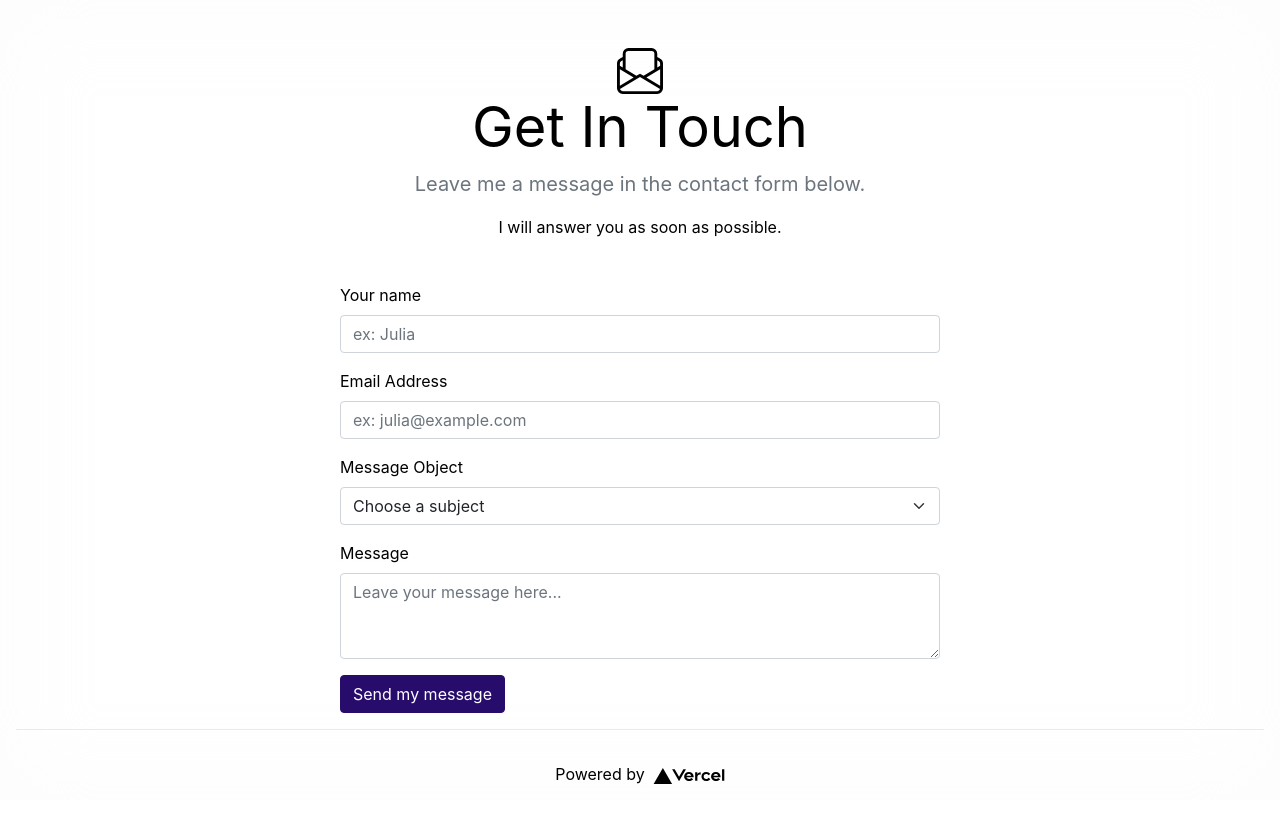
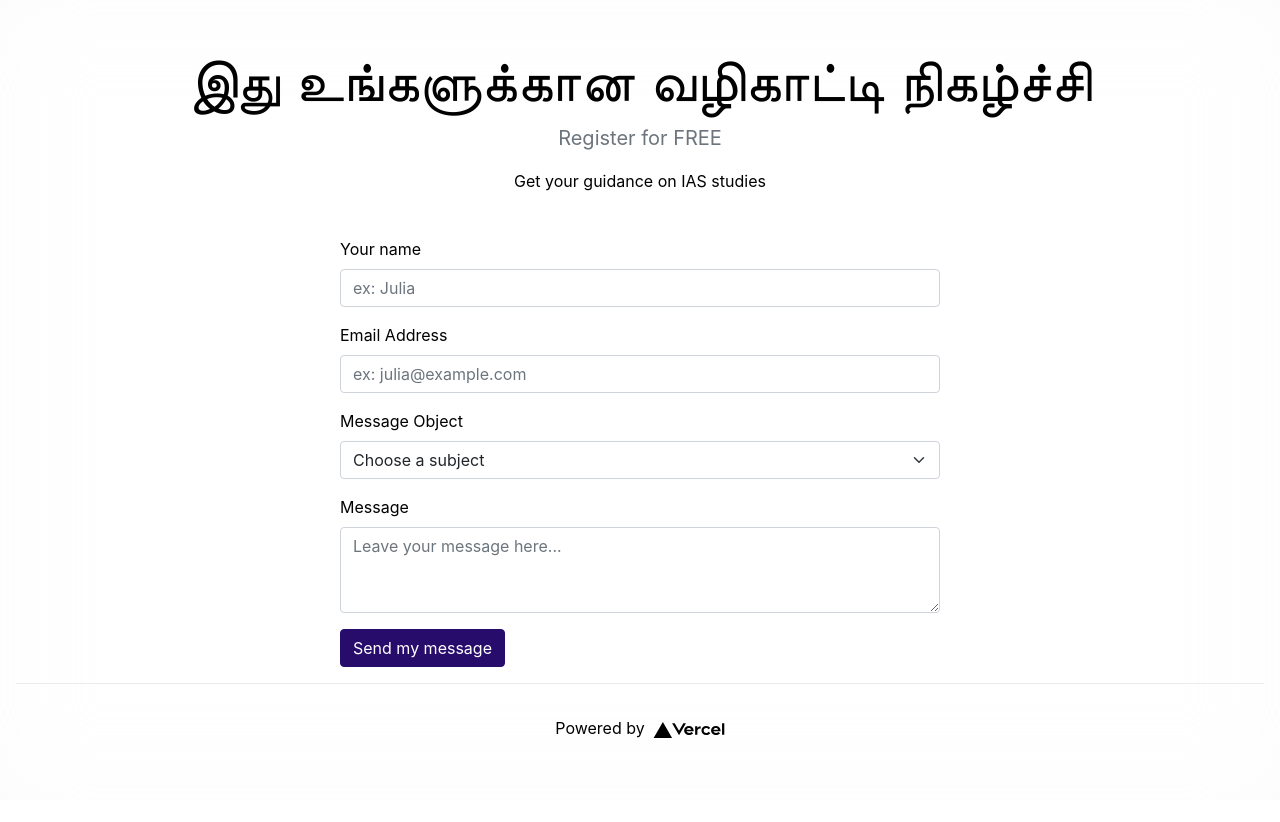
Before and after one commit to bhaskarandmr/form, a Next.js app: page / in a window 1280 px wide. Shown: the top 822 px of the page. After the commit the page ends 800 px from the top, so only its background shows below. Built offline with nearby package versions, Linux system fonts and the light colour scheme.

Commit message:
Update contactForm.js

```diff
--- a/components/contactForm.js
+++ b/components/contactForm.js
@@ -176,12 +176,12 @@ const ContactForm = () => {
     <>
     <Svg/>
     <div className="p-3 pb-md-4 mt-3 mx-auto text-center container">
-        <svg xmlns="http://www.w3.org/2000/svg" width="46" height="46" fill="currentColor" className="bi bi-envelope-paper" viewBox="0 0 16 16">
-            <path d="M4 0a2 2 0 0 0-2 2v1.133l-.941.502A2 2 0 0 0 0 5.4V14a2 2 0 0 0 2 2h12a2 2 0 0 0 2-2V5.4a2 2 0 0 0-1.059-1.765L14 3.133V2a2 2 0 0 0-2-2H4Zm10 4.267.47.25A1 1 0 0 1 15 5.4v.817l-1 .6v-2.55Zm-1 3.15-3.75 2.25L8 8.917l-1.25.75L3 7.417V2a1 1 0 0 1 1-1h8a1 1 0 0 1 1 1v5.417Zm-11-.6-1-.6V5.4a1 1 0 0 1 .53-.882L2 4.267v2.55Zm13 .566v5.734l-4.778-2.867L15 7.383Zm-.035 6.88A1 1 0 0 1 14 15H2a1 1 0 0 1-.965-.738L8 10.083l6.965 4.18ZM1 13.116V7.383l4.778 2.867L1 13.117Z"/>
-        </svg>
-        <h1 className="display-4 fw-normal">Get In Touch</h1>
-        <p className="fs-5 text-muted">Leave me a message in the contact form below.</p>
-        <p>I will answer you as soon as possible.</p>
+
+        <h1 className="display-4 fw-normal">
+இது உங்களுக்கான வழிகாட்டி நிகழ்ச்சி
+</h1>
+        <p className="fs-5 text-muted">Register for FREE</p>
+        <p>Get your guidance on IAS studies</p>
     </div>
 
     <div className="col-lg-6 col-md-6 mt-1 container">
```
